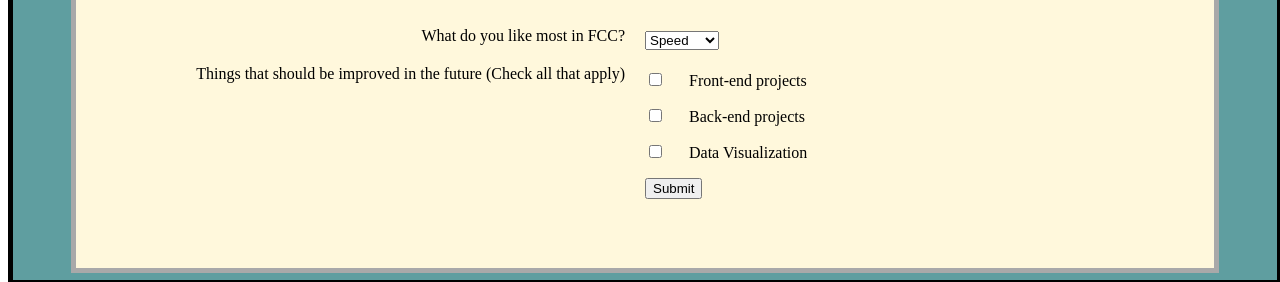
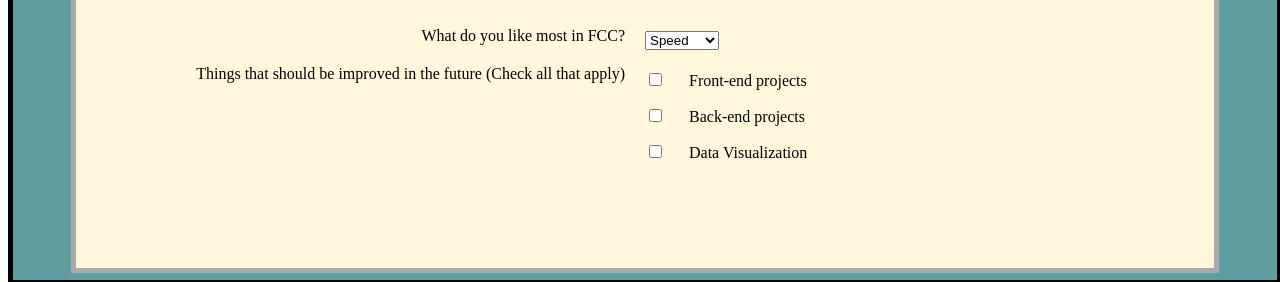
Before and after one commit to DinuMadalin/LearningCVG, a plain HTML site: page Tema1.html in a window 1280 px wide. Shown: the part 533-815 px from the top of the page. Drawn offline with Linux system fonts and the light colour scheme.

Commit message:
Acum defapt

```diff
--- a/Tema1.html
+++ b/Tema1.html
@@ -55,8 +55,7 @@
           <input type="checkbox" id="vehicle2" name="vehicle2" value="Car">
           <label for="vehicle2"> Back-end projects</label><br>
           <input type="checkbox" id="vehicle3" name="vehicle3" value="Boat">
-          <label for="vehicle3"> Data Visualization</label><br>
-          <input type="submit" value="Submit">
+          <label for="vehicle3"> Data Visualization</label>
         </form>
         </div>
      </div>
```
